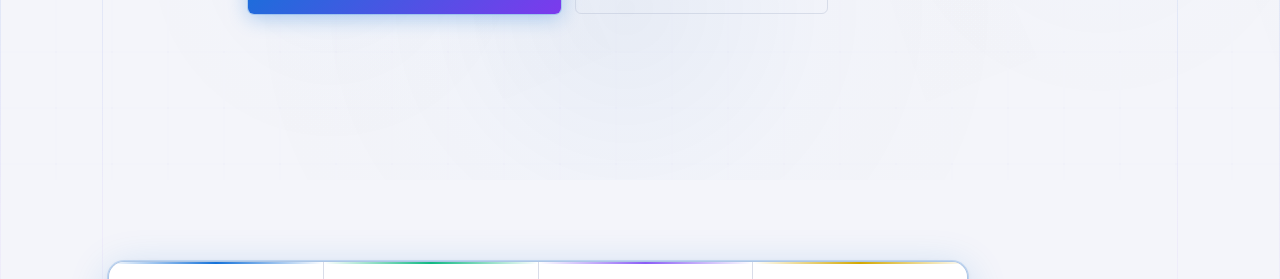
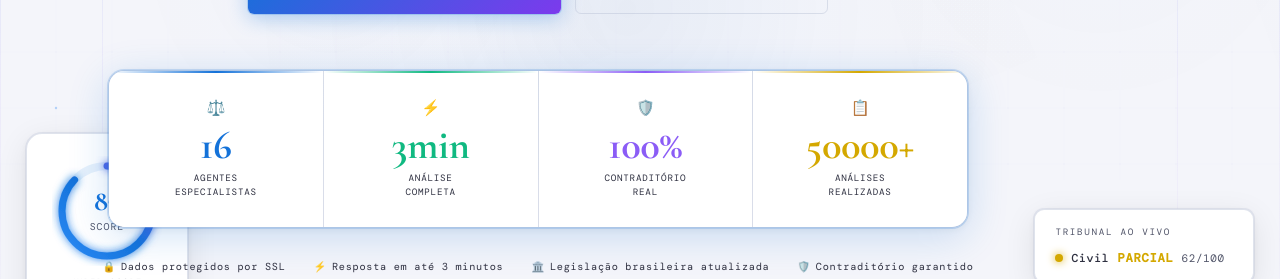
Before and after one commit to cpiresci/jurir, a React (Vite) app: page / in a window 1280 px wide. Shown: the part 620-899 px from the top of the page. Built offline with nearby package versions, Linux system fonts and the light colour scheme; no server answers; a web font is replaced by a local one.

Commit message:
fix(hero): remove desktop cards duplicados

```diff
--- a/src/components/Hero.jsx
+++ b/src/components/Hero.jsx
@@ -291,30 +291,6 @@
             </button>
           </div>
 
-          {/* Desktop: Score + LiveFeed em linha, abaixo dos CTAs */}
-          <div className="hero-desktop-cards fade-up fade-up-3" style={{ opacity:visible?1:0 }}>
-            <div style={{
-              background:'var(--bg-card)', border:'1px solid var(--b-main)',
-              borderRadius:'var(--r-lg)', padding:'18px 22px',
-              boxShadow:'var(--shadow-float)',
-              display:'flex', flexDirection:'column', alignItems:'center', gap:8,
-            }}>
-              <ScoreRing size={90} score={87} visible={visible}/>
-              <div style={{ display:'flex',flexDirection:'column',alignItems:'center',gap:2 }}>
-                <span style={{ fontFamily:'var(--f-mono)',fontSize:'.52rem',color:'var(--t3)',letterSpacing:'.16em',textTransform:'uppercase' }}>JURIR SCORE</span>
-                <span style={{ fontFamily:'var(--f-mono)',fontSize:'.48rem',color:'var(--jade2)',letterSpacing:'.1em' }}>FORTEMENTE FAVORÁVEL</span>
-              </div>
-            </div>
-            <div style={{
-              background:'var(--bg-card)', border:'1px solid var(--b-main)',
-              borderRadius:'var(--r-md)', padding:'16px 20px',
-              boxShadow:'var(--shadow-float)', minWidth:200,
-              display:'flex', flexDirection:'column', gap:10, justifyContent:'center',
-            }}>
-              <div style={{ fontFamily:'var(--f-mono)',fontSize:'.56rem',color:'var(--t3)',letterSpacing:'.18em' }}>TRIBUNAL AO VIVO</div>
-              <LiveFeed visible={visible}/>
-            </div>
-          </div>
 
           {/* Mobile score + live card */}
           <div className="hero-mobile-card" style={{
```
